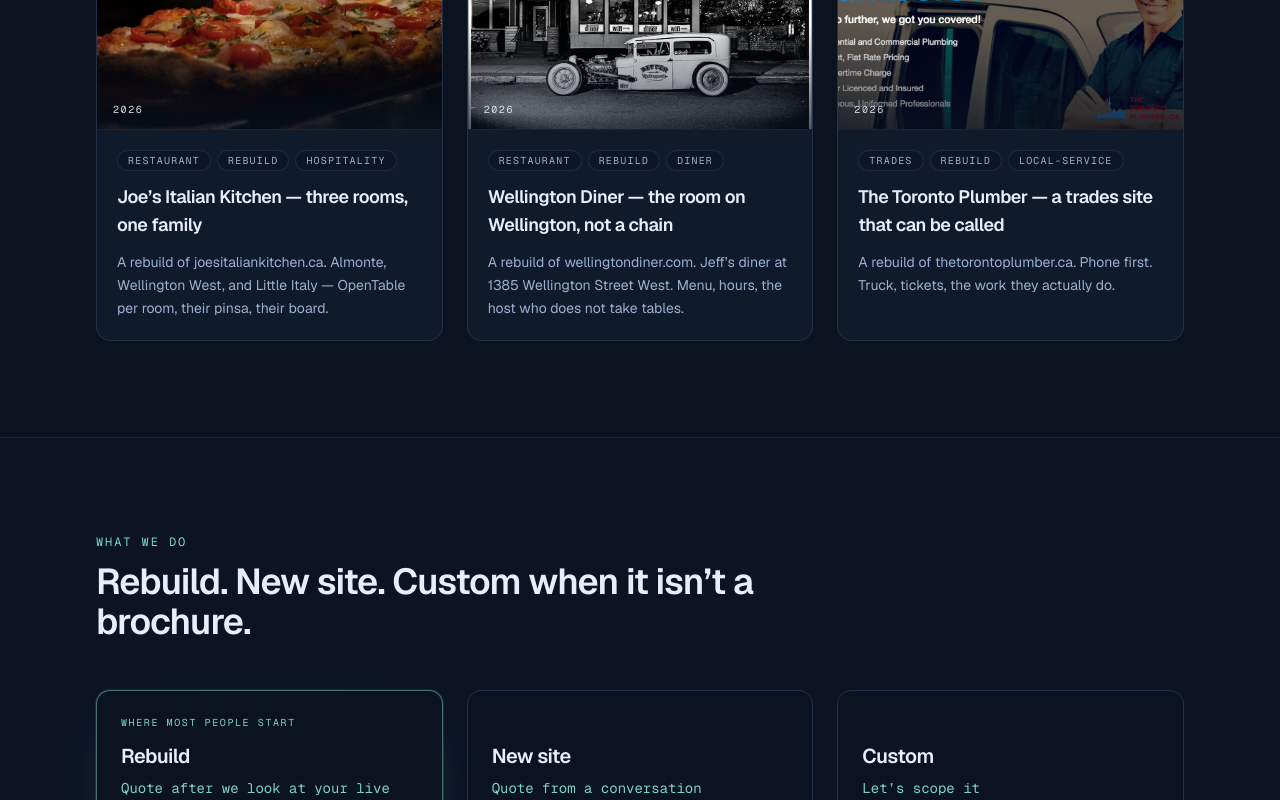
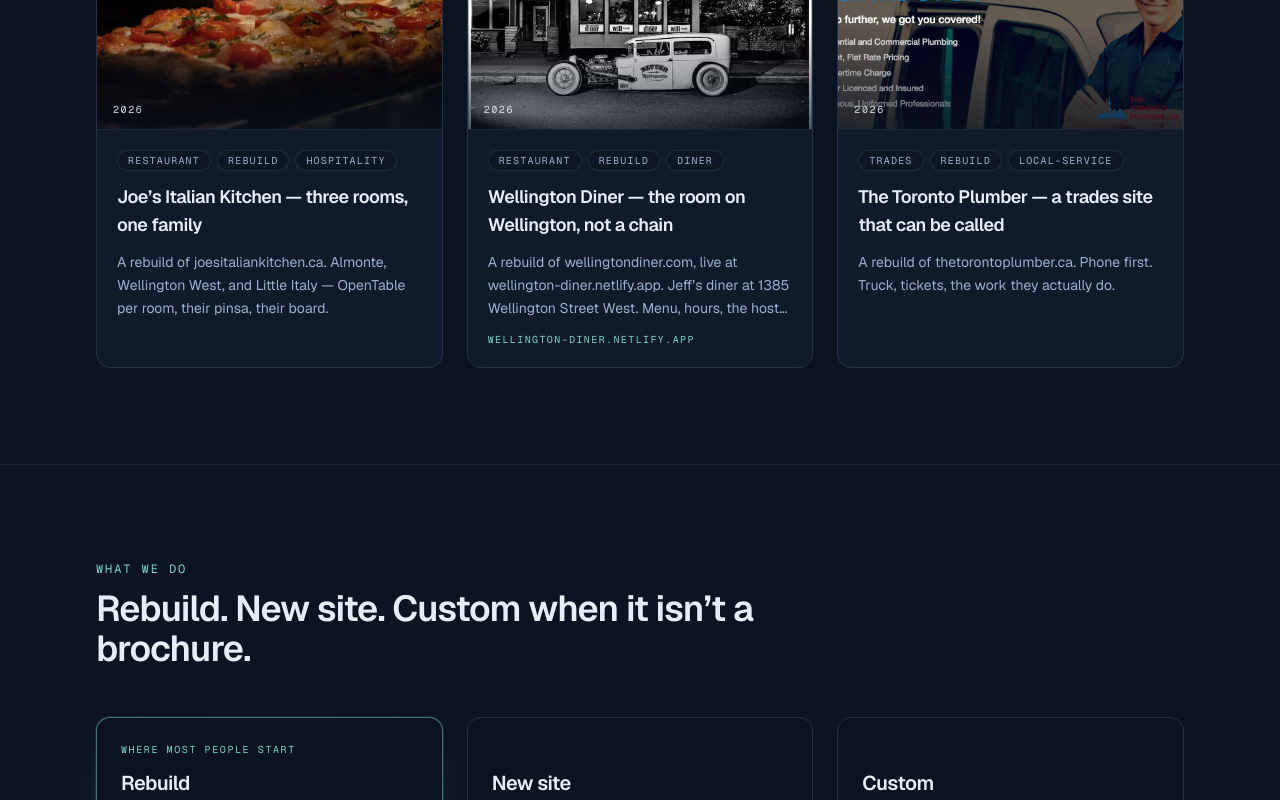
Before and after one commit to brandonlacoste9-tech/flowstate-design-, a Next.js app: page /en in a window 1280 px wide. Shown: the part 1480-2280 px from the top of the page. Built offline with nearby package versions, Linux system fonts and the light colour scheme.

Commit message:
Add Wellington Diner live rebuild: wellington-diner.netlify.app.

```diff
--- a/messages/en.json
+++ b/messages/en.json
@@ -68,6 +68,7 @@
     "title": "Work",
     "description": "Rebuilds of real sites. We don’t claim we already replaced their live pages.",
     "viewCase": "Read the rebuild",
+    "viewPreview": "Open the live rebuild",
     "challenge": "What was there",
     "approach": "What we did",
     "outcome": "Where it stands",
--- a/messages/fr.json
+++ b/messages/fr.json
@@ -68,6 +68,7 @@
     "title": "Projets",
     "description": "Refontes de vrais sites. On ne prétend pas avoir déjà remplacé leurs pages en ligne.",
     "viewCase": "Lire la refonte",
+    "viewPreview": "Ouvrir la refonte en ligne",
     "challenge": "Ce qui était là",
     "approach": "Ce qu’on a fait",
     "outcome": "Où ça en est",
--- a/src/components/work/CaseStudyView.tsx
+++ b/src/components/work/CaseStudyView.tsx
@@ -54,6 +54,18 @@ export async function CaseStudyView({
           <p className="mt-5 max-w-2xl text-base leading-relaxed text-muted sm:text-lg">
             {study.summary[locale]}
           </p>
+          {study.previewUrl ? (
+            <p className="mt-6">
+              <a
+                href={study.previewUrl}
+                target="_blank"
+                rel="noreferrer"
+                className="inline-flex items-center rounded-full bg-accent px-4 py-2 text-sm font-semibold text-bg transition-colors hover:bg-accent-hover"
+              >
+                {t("viewPreview")} →
+              </a>
+            </p>
+          ) : null}
         </FadeIn>
 
         <FadeIn delay={0.08}>
--- a/src/components/work/ProjectMock.tsx
+++ b/src/components/work/ProjectMock.tsx
@@ -12,7 +12,7 @@ export function ProjectMock({
   className?: string;
   compact?: boolean;
 }) {
-  const url = study.liveUrl?.replace(/^https?:\/\//, "") ?? `flowstate-webdesign.com/work/${study.slug}`;
+  const url = (study.previewUrl ?? study.liveUrl)?.replace(/^https?:\/\//, "") ?? `flowstate-webdesign.com/work/${study.slug}`;
 
   return (
     <div
--- a/src/components/work/WorkCard.tsx
+++ b/src/components/work/WorkCard.tsx
@@ -56,6 +56,11 @@ export function WorkCard({
         <p className="line-clamp-3 text-sm leading-relaxed text-muted">
           {study.summary[locale]}
         </p>
+        {study.previewUrl ? (
+          <span className="mt-auto font-mono text-[10px] uppercase tracking-[0.14em] text-accent">
+            {study.previewUrl.replace(/^https?:\/\//, "")}
+          </span>
+        ) : null}
       </div>
     </Link>
   );
--- a/src/content/case-studies.ts
+++ b/src/content/case-studies.ts
@@ -38,13 +38,14 @@ export const caseStudies: CaseStudy[] = [
     accent: "#c45c26",
     image: "/work/wellington-diner.jpg",
     liveUrl: "https://www.wellingtondiner.com/",
+    previewUrl: "https://wellington-diner.netlify.app",
     title: {
       en: "Wellington Diner — the room on Wellington, not a chain",
       fr: "Wellington Diner — la salle sur Wellington, pas une chaîne",
     },
     summary: {
-      en: "A rebuild of wellingtondiner.com. Jeff’s diner at 1385 Wellington Street West. Menu, hours, the host who does not take tables.",
-      fr: "Une refonte de wellingtondiner.com. Le diner de Jeff au 1385 Wellington Street West. Menu, heures, l’hôte qui ne prend pas de tables.",
+      en: "A rebuild of wellingtondiner.com, live at wellington-diner.netlify.app. Jeff’s diner at 1385 Wellington Street West. Menu, hours, the host who does not take tables.",
+      fr: "Une refonte de wellingtondiner.com, en ligne sur wellington-diner.netlify.app. Le diner de Jeff au 1385 Wellington Street West. Menu, heures, l’hôte qui ne prend pas de tables.",
     },
     challenge: {
       en: "A neighbourhood diner with a live site, a real email, and a real phone. Reservations are not something a chatbot should pretend to take. Similar names nearby are easy to mix up.",
@@ -55,8 +56,8 @@ export const caseStudies: CaseStudy[] = [
       fr: "Nous avons reconstruit le diner tel qu’il est : la devanture, les assiettes qu’ils photographient, les heures qu’ils impriment. L’hôte répond menu et heures. Les tables restent au diner — téléphone ou walk-in — pas un faux formulaire.",
     },
     outcome: {
-      en: "A Next.js preview of their diner. We did not invent a second address, and we did not let a chatbot take reservations.",
-      fr: "Un aperçu Next.js de leur diner. Nous n’avons pas inventé une deuxième adresse, et nous n’avons pas laissé un robot prendre des réservations.",
+      en: "The rebuild is live at wellington-diner.netlify.app. We did not invent a second address, and we did not let a chatbot take reservations.",
+      fr: "La refonte est en ligne sur wellington-diner.netlify.app. Nous n’avons pas inventé une deuxième adresse, et nous n’avons pas laissé un robot prendre des réservations.",
     },
   },
   {
--- a/src/content/types.ts
+++ b/src/content/types.ts
@@ -10,6 +10,7 @@ export type CaseStudy = {
   accent: string;
   image: string;
   liveUrl?: string;
+  previewUrl?: string;
   title: LocalizedString;
   summary: LocalizedString;
   challenge: LocalizedString;
```
